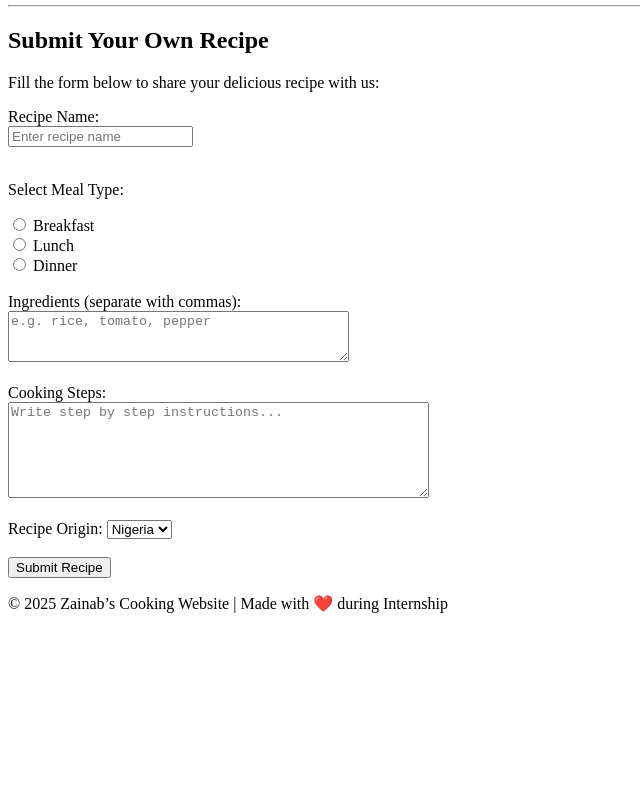
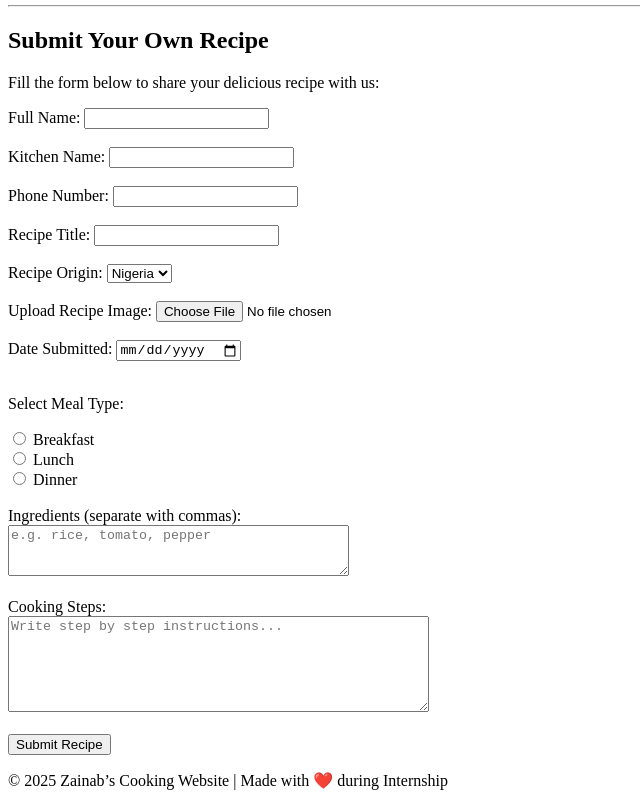
Before and after one commit to Zeebaby91/mealmate, a plain HTML site: page addrecipe.html in a window 1280 px wide. Shown: the part 101-907 px from the top of the page, without its empty margins (0-640 px from the left). Before the commit the page ends 800 px from the top, so only its background shows below. Drawn offline with Linux system fonts and the light colour scheme.

Commit message:
Update addrecipe.html

```diff
--- a/addrecipe.html
+++ b/addrecipe.html
@@ -25,10 +25,37 @@
     <p>Fill the form below to share your delicious recipe with us:</p>
 
     <form action="thankyou.html" method="post">
-      <!-- Recipe Name -->
-      <label for="recipename">Recipe Name:</label><br>
-      <input type="text" id="recipename" name="recipename" placeholder="Enter recipe name" required><br><br>
+      <!--  Full Name -->
+      <label for="name">Full Name:</label>
+     <input type="text" id="name" name="name" required><br><br>
 
+  <!--  Kitchen Name -->
+  <label for="text">Kitchen Name:</label>
+  <input type="text" id="text" name="text" required><br><br>
+
+  <!--  Phone Number -->
+  <label for="phone">Phone Number:</label>
+  <input type="tel" id="phone" name="phone"><br><br>
+
+  <!--  Recipe Title -->
+     <label for="recipe">Recipe Title:</label>
+      <input type="text" id="recipe" name="recipe" required><br><br>
+
+  <!-- Country Dropdown -->
+      <label for="country">Recipe Origin:</label>
+       <select id="country" name="country">
+        <option value="nigeria">Nigeria</option>
+        <option value="ghana">Ghana</option>
+        <option value="kenya">Kenya</option>
+        <option value="others">Other</option>
+      </select><br><br>
+  <!--  Upload Image -->
+  <label for="image">Upload Recipe Image:</label>
+  <input type="file" id="image" name="image"><br><br>
+
+  <!--  Date Submitted -->
+  <label for="date">Date Submitted:</label>
+  <input type="date" id="date" name="date"><br><br>
       <!-- Meal Type -->
       <p>Select Meal Type:</p>
       <input type="radio" id="breakfast" name="mealtype" value="Breakfast">
@@ -46,14 +73,6 @@
       <label for="steps">Cooking Steps:</label><br>
       <textarea id="steps" name="steps" rows="6" cols="50" placeholder="Write step by step instructions..."></textarea><br><br>
 
-      <!-- Country Dropdown -->
-      <label for="country">Recipe Origin:</label>
-      <select id="country" name="country">
-        <option value="nigeria">Nigeria</option>
-        <option value="ghana">Ghana</option>
-        <option value="kenya">Kenya</option>
-        <option value="others">Other</option>
-      </select><br><br>
 
       <!-- Submit Button -->
       <input type="submit" value="Submit Recipe">
```
